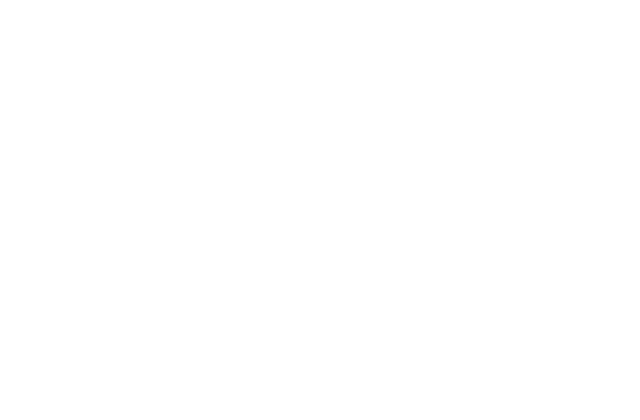
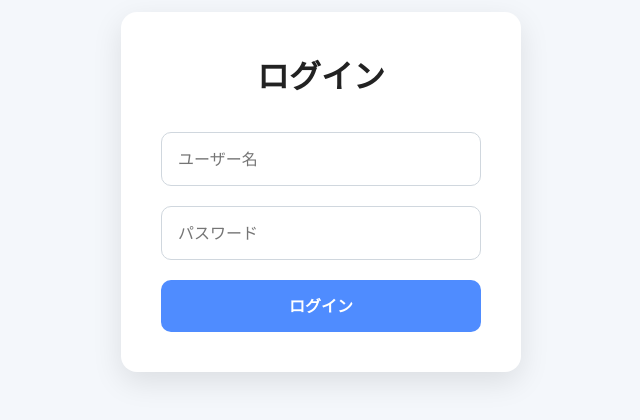
Before and after one commit to ukitahide-dev/note-app, a React (Vite) app in the folder frontend/: page /login in a window 1280 px wide. Before the commit this address had no page. Shown: the part 208-628 px from the top of the page, without its empty margins (319-959 px from the left). Built offline with nearby package versions, Linux system fonts and the light colour scheme.

Commit message:
add LoginPage.module.css

```diff
--- a/frontend/src/App.tsx
+++ b/frontend/src/App.tsx
@@ -1,29 +1,29 @@
 
-import { BrowserRouter, Route, Routes } from 'react-router-dom'
+import { BrowserRouter, Route, Routes, Navigate } from 'react-router-dom'
 import './App.css'
 
 
-import Signin from './pages/Signin'
-import Signup from './pages/Signup'
-import Layout from './Layout'
-import Home from './pages/Home'
-import NoteDetail from './pages/NoteDetail'
+
+// import Layout from './Layout'
+// import Home from './pages/Home'
+// import NoteDetail from './pages/NoteDetail'
+
+import LoginPage from './features/auth/pages/LoginPage'
+
 
 function App() {
 
     return (
         <BrowserRouter>
-            <div className="app-container">
-                <Routes>
-                    <Route path="/signin" element={<Signin />} />
-                    <Route path="/signup" element={<Signup />} />
-                    <Route path="/" element={<Layout />}>
-                        <Route index element={<Home />} />
-                        <Route path="/notes/:id" element={<NoteDetail />} />
-                    </Route>
-                </Routes>
-
-            </div>
+            <Routes>
+                <Route path="/" element={<Navigate to="/login" />}/>
+                <Route path="/login" element={<LoginPage />} />
+                    {/* <Route path="/register" element={<RegisterPage />} /> */}
+                    {/* <Route path="/" element={<Layout />}> */}
+                        {/* <Route index element={<Home />} /> */}
+                        {/* <Route path="/notes/:id" element={<NoteDetail />} /> */}
+                    {/* </Route> */}
+            </Routes>
 
         </BrowserRouter>
     )
--- /dev/null
+++ b/frontend/src/features/auth/pages/LoginPage.module.css
@@ -0,0 +1,70 @@
+.container {
+    min-height: 100vh;
+    display: flex;
+    justify-content: center;
+    align-items: center;
+    background-color: #f4f7fb;
+}
+
+.card {
+    width: 100%;
+    max-width: 400px;
+    background-color: white;
+    padding: 40px;
+    border-radius: 16px;
+    box-shadow: 0 10px 30px rgba(0, 0, 0, 0.1);
+}
+
+.title {
+    text-align: center;
+    margin-bottom: 32px;
+    font-size: 32px;
+    font-weight: bold;
+    color: #222;
+}
+
+.form {
+    display: flex;
+    flex-direction: column;
+    gap: 20px;
+}
+
+.inputGroup {
+    display: flex;
+    flex-direction: column;
+}
+
+.input {
+    padding: 14px 16px;
+    font-size: 16px;
+    border: 1px solid #d0d7de;
+    border-radius: 10px;
+    outline: none;
+    transition: 0.2s;
+}
+
+.input:focus {
+    border-color: #4f8cff;
+    box-shadow: 0 0 0 4px rgba(79, 140, 255, 0.15);
+}
+
+.button {
+    padding: 14px;
+    border: none;
+    border-radius: 10px;
+    background-color: #4f8cff;
+    color: white;
+    font-size: 16px;
+    font-weight: bold;
+    cursor: pointer;
+    transition: 0.2s;
+}
+
+.button:hover {
+    transform: translateY(-2px);
+    opacity: 0.95;
+}
+
+.button:active {
+    transform: translateY(0);
+}
--- a/frontend/src/features/auth/pages/LoginPage.tsx
+++ b/frontend/src/features/auth/pages/LoginPage.tsx
@@ -1,5 +1,11 @@
 import { useState } from "react";
+
+
 import { login } from "../api/authApi";
+
+
+import styles from "./LoginPage.module.css";
+
 
 
 export default function LoginPage() {
@@ -14,6 +20,7 @@
 
         try {
             const data = await login(username, password);
+            console.log(data);
 
             localStorage.setItem("access", data.access);
             localStorage.setItem("refresh", data.refresh);
@@ -30,35 +37,53 @@
 
 
     return (
-        <div>
-            <h1>ログイン</h1>
+        <div className={styles.container}>
 
-            <form onSubmit={handleLogin}>
-                <div>
+            <div className={styles.card}>
+
+                <h1 className={styles.title}>
+                    ログイン
+                </h1>
+
+                <form
+                    className={styles.form}
+                    onSubmit={handleLogin}
+                >
+
+                    <div className={styles.inputGroup}>
                         <input
+                            className={styles.input}
                             type="text"
                             placeholder="ユーザー名"
                             value={username}
-                        onChange={(e) => setUsername(e.target.value)}
+                            onChange={(e) =>
+                                setUsername(e.target.value)
+                            }
                         />
                     </div>
 
-                <div>
+                    <div className={styles.inputGroup}>
                         <input
+                            className={styles.input}
                             type="password"
                             placeholder="パスワード"
                             value={password}
-                        onChange={(e) => setPassword(e.target.value)}
-
+                            onChange={(e) =>
+                                setPassword(e.target.value)
+                            }
                         />
                     </div>
 
-                <button type="submit">
+                    <button
+                        className={styles.button}
+                        type="submit"
+                    >
                         ログイン
                     </button>
 
+                </form>
 
-            </form>
+            </div>
 
         </div>
     )
```
Also changed, not shown: 1 other file (tests, documents, lock files or other folders). Lines whose indentation alone changed are shown as unchanged.
